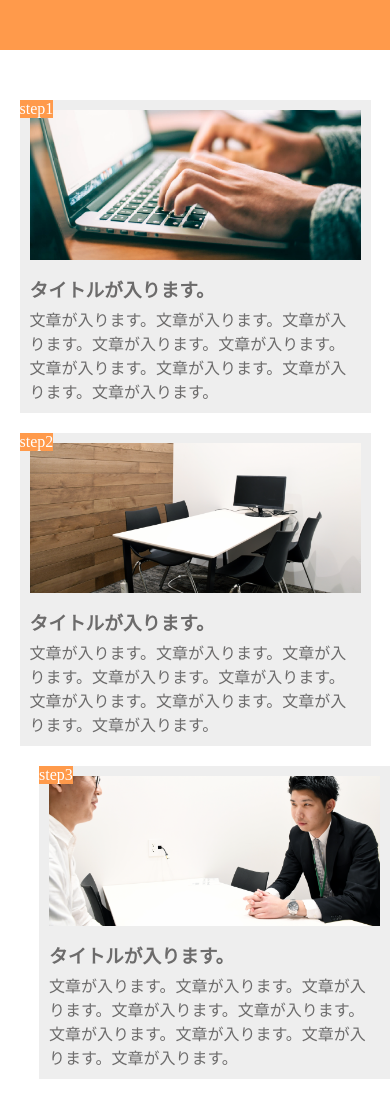
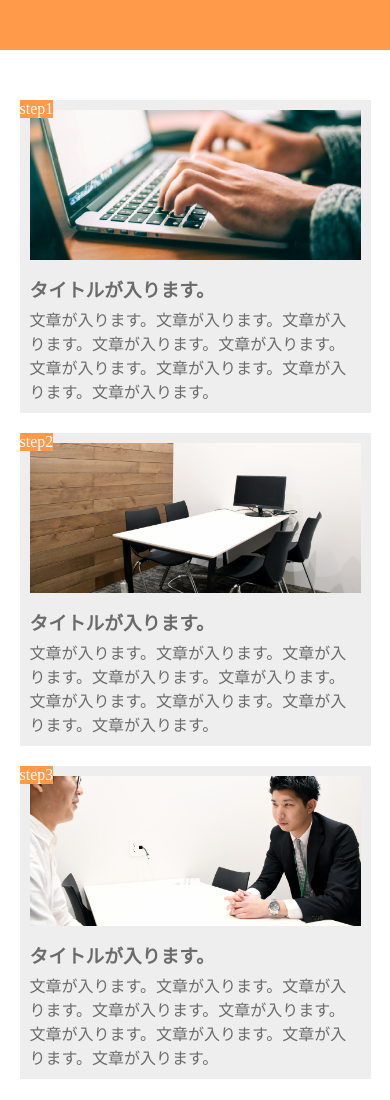
Before and after one commit to yooske/chapter10_exercise, a plain HTML site: page index.html in a window 390 px wide. Shown: the top 1100 px of the page. Drawn offline with Linux system fonts and the light colour scheme.

Commit message:
課題終了

```diff
--- a/index.html
+++ b/index.html
@@ -5,7 +5,7 @@
     <meta name="viewport" content="width=device-width, initial-scale=1.0">
     <script src="https://kit.fontawesome.com/482035a088.js" crossorigin="anonymous"></script>
     <link rel="stylesheet" href="style.css"/>
-    <title>chapter10_exercise</title>
+    <title>chapter10_exercise 課題問題</title>
   </head>
   <body>
     <header></header>
--- a/style.css
+++ b/style.css
@@ -65,5 +65,7 @@ footer {
     width: 90%;
     margin: 20px auto;
   }
-
+  .contents:last-child {
+    margin: 0 auto;
+  }
 }
```
